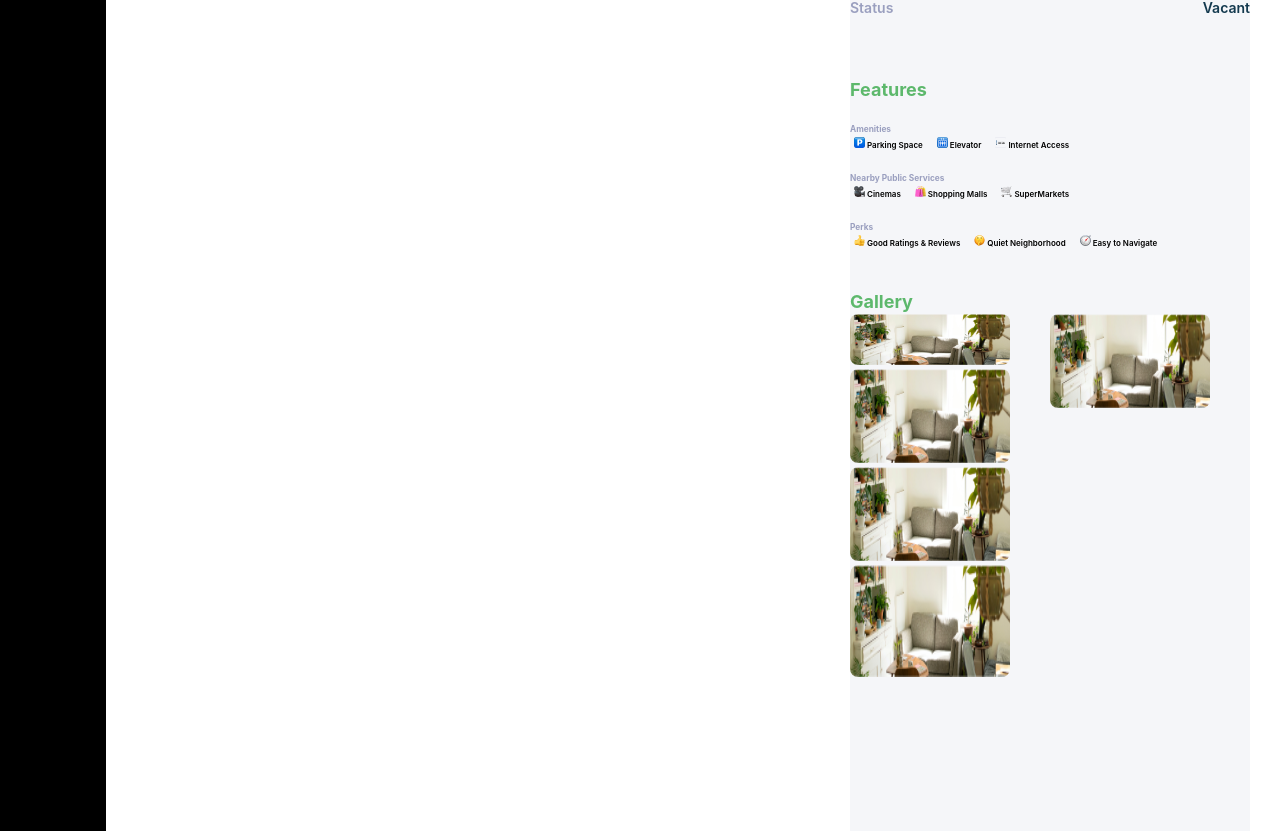
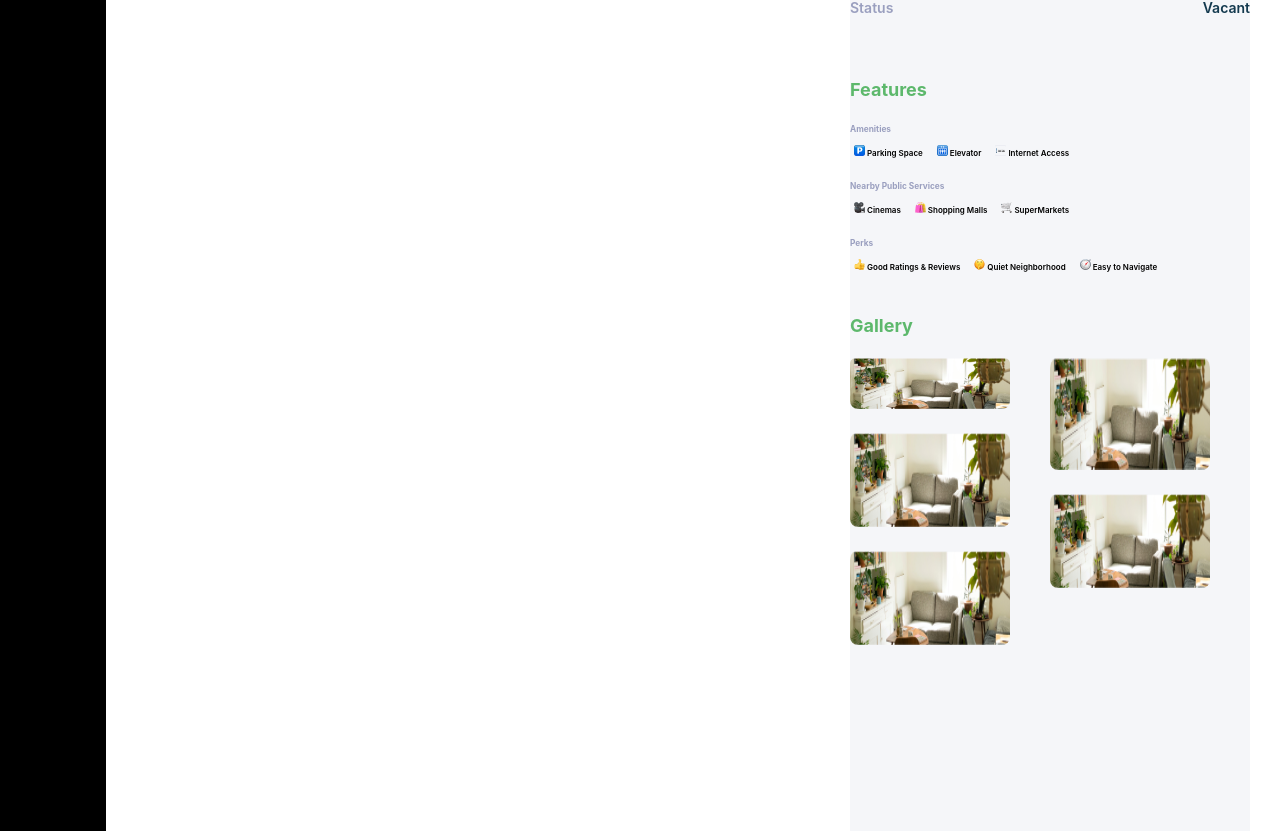
Before and after one commit to LamideAnifowoshe/knob, a React (Create React App) app: page / in a window 1280 px wide. Shown: the part 636-1467 px from the top of the page. Built offline with nearby package versions, Linux system fonts and the light colour scheme.

Commit message:
update SpaceDetailView.css

```diff
--- a/src/components/SpaceDetailView/SpaceDetailView.css
+++ b/src/components/SpaceDetailView/SpaceDetailView.css
@@ -101,7 +101,7 @@
   line-height: 11px;
   color: #000000;
   text-align: center;
-  padding: 0 10px 0 4px;
+  padding: 8px 10px 0 4px;
 }
 
 .services ul li img {
@@ -121,5 +121,6 @@
 
 .gallery-image img {
   width: 160px;
+  padding-top: 20px;
   border-radius: 8px;
 }
```
